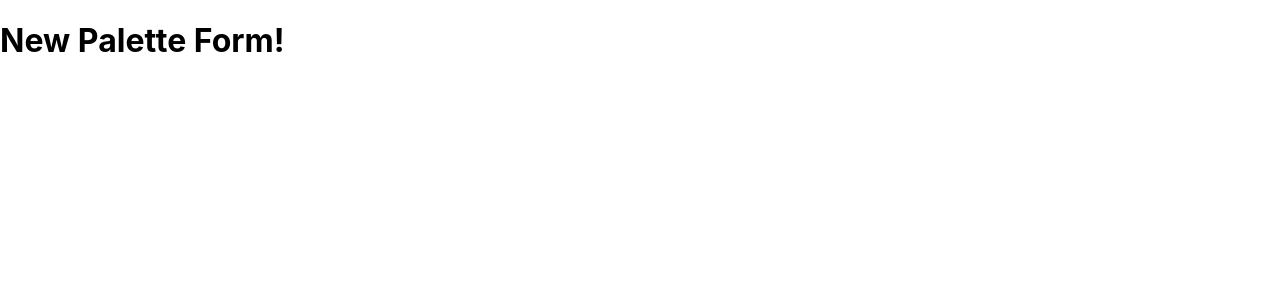
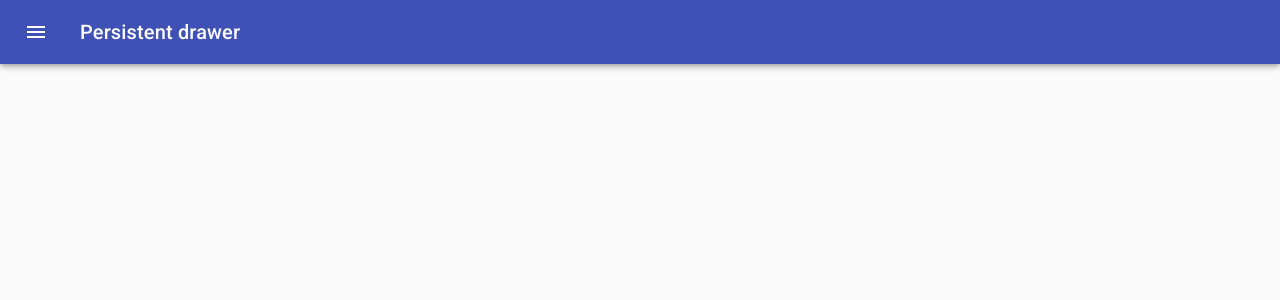
Before and after one commit to saahil0826/react_colors, a React (Create React App) app: page /palette/new in a window 1280 px wide. Shown: the top 300 px of the page. Built offline with nearby package versions, Linux system fonts and the light colour scheme.

Commit message:
Added Drawer to NewPaletteForm

```diff
--- a/src/NewPaletteForm.js
+++ b/src/NewPaletteForm.js
@@ -1,11 +1,136 @@
-import React from "react";
+import React, { useState } from "react";
+import classNames from "classnames";
+import { withStyles } from "@material-ui/core/styles";
+import Drawer from "@material-ui/core/Drawer";
+import CssBaseline from "@material-ui/core/CssBaseline";
+import AppBar from "@material-ui/core/AppBar";
+import Toolbar from "@material-ui/core/Toolbar";
+import Typography from "@material-ui/core/Typography";
+import Divider from "@material-ui/core/Divider";
+import IconButton from "@material-ui/core/IconButton";
+import MenuIcon from "@material-ui/icons/Menu";
+import ChevronLeftIcon from "@material-ui/icons/ChevronLeft";
 
-function NewPaletteForm() {
+const drawerWidth = 240;
+
+const styles = (theme) => ({
+  root: {
+    display: "flex",
+  },
+  appBar: {
+    transition: theme.transitions.create(["margin", "width"], {
+      easing: theme.transitions.easing.sharp,
+      duration: theme.transitions.duration.leavingScreen,
+    }),
+  },
+  appBarShift: {
+    width: `calc(100% - ${drawerWidth}px)`,
+    marginLeft: drawerWidth,
+    transition: theme.transitions.create(["margin", "width"], {
+      easing: theme.transitions.easing.easeOut,
+      duration: theme.transitions.duration.enteringScreen,
+    }),
+  },
+  menuButton: {
+    marginLeft: 12,
+    marginRight: 20,
+  },
+  hide: {
+    display: "none",
+  },
+  drawer: {
+    width: drawerWidth,
+    flexShrink: 0,
+  },
+  drawerPaper: {
+    width: drawerWidth,
+  },
+  drawerHeader: {
+    display: "flex",
+    alignItems: "center",
+    padding: "0 8px",
+    ...theme.mixins.toolbar,
+    justifyContent: "flex-end",
+  },
+  content: {
+    flexGrow: 1,
+    padding: theme.spacing.unit * 3,
+    transition: theme.transitions.create("margin", {
+      easing: theme.transitions.easing.sharp,
+      duration: theme.transitions.duration.leavingScreen,
+    }),
+    marginLeft: -drawerWidth,
+  },
+  contentShift: {
+    transition: theme.transitions.create("margin", {
+      easing: theme.transitions.easing.easeOut,
+      duration: theme.transitions.duration.enteringScreen,
+    }),
+    marginLeft: 0,
+  },
+});
+
+function NewPaletteForm(props) {
+  const [open, setOpen] = useState(false);
+
+  const handleDrawerOpen = () => {
+    setOpen(true);
+  };
+
+  const handleDrawerClose = () => {
+    setOpen(false);
+  };
+
+  const { classes } = props;
+
   return (
-    <div>
-    <div> <h1>New Palette Form!</h1></div>
+    <div className={classes.root}>
+      <CssBaseline />
+      <AppBar
+        position="fixed"
+        className={classNames(classes.appBar, {
+          [classes.appBarShift]: open,
+        })}
+      >
+        <Toolbar disableGutters={!open}>
+          <IconButton
+            color="inherit"
+            aria-label="Open drawer"
+            onClick={handleDrawerOpen}
+            className={classNames(classes.menuButton, open && classes.hide)}
+          >
+            <MenuIcon />
+          </IconButton>
+          <Typography variant="h6" color="inherit" noWrap>
+            Persistent drawer
+          </Typography>
+        </Toolbar>
+      </AppBar>
+      <Drawer
+        className={classes.drawer}
+        variant="persistent"
+        anchor="left"
+        open={open}
+        classes={{
+          paper: classes.drawerPaper,
+        }}
+      >
+        <div className={classes.drawerHeader}>
+          <IconButton onClick={handleDrawerClose}>
+            <ChevronLeftIcon />
+          </IconButton>
+        </div>
+        <Divider />
+      </Drawer>
+      <main
+        className={classNames(classes.content, {
+          [classes.contentShift]: open,
+        })}
+      >
+        <div className={classes.drawerHeader} />
+      </main>
     </div>
   );
 }
 
-export default NewPaletteForm;
+export default withStyles(styles, { withTheme: true })(NewPaletteForm);
```
